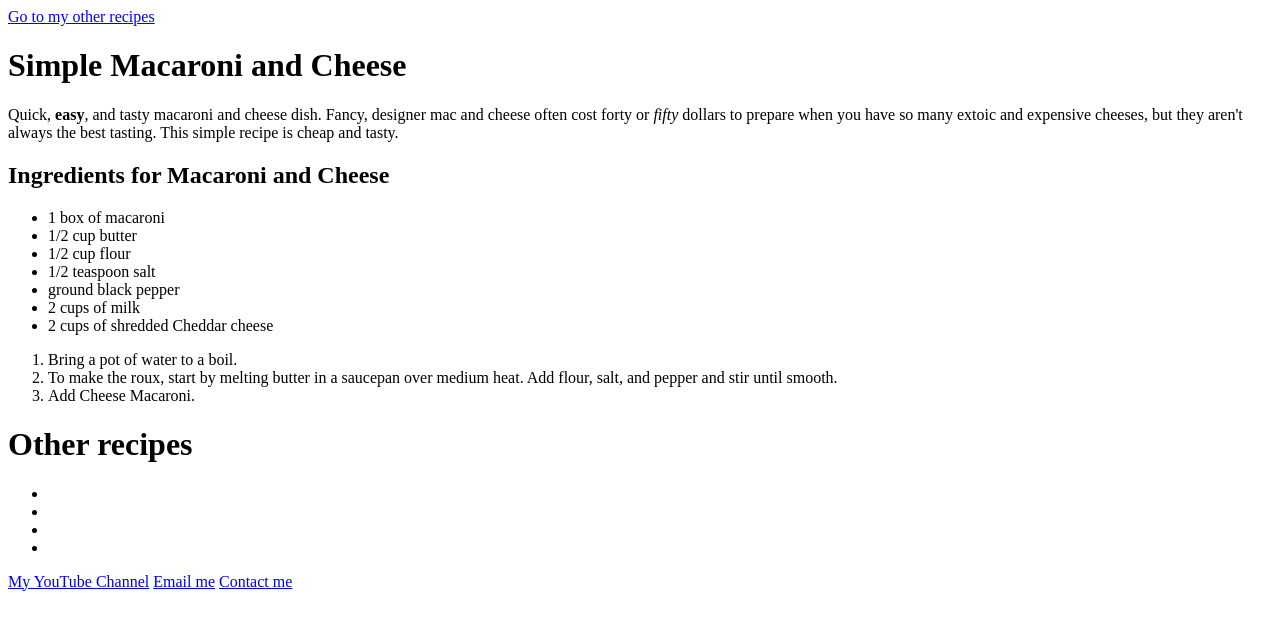
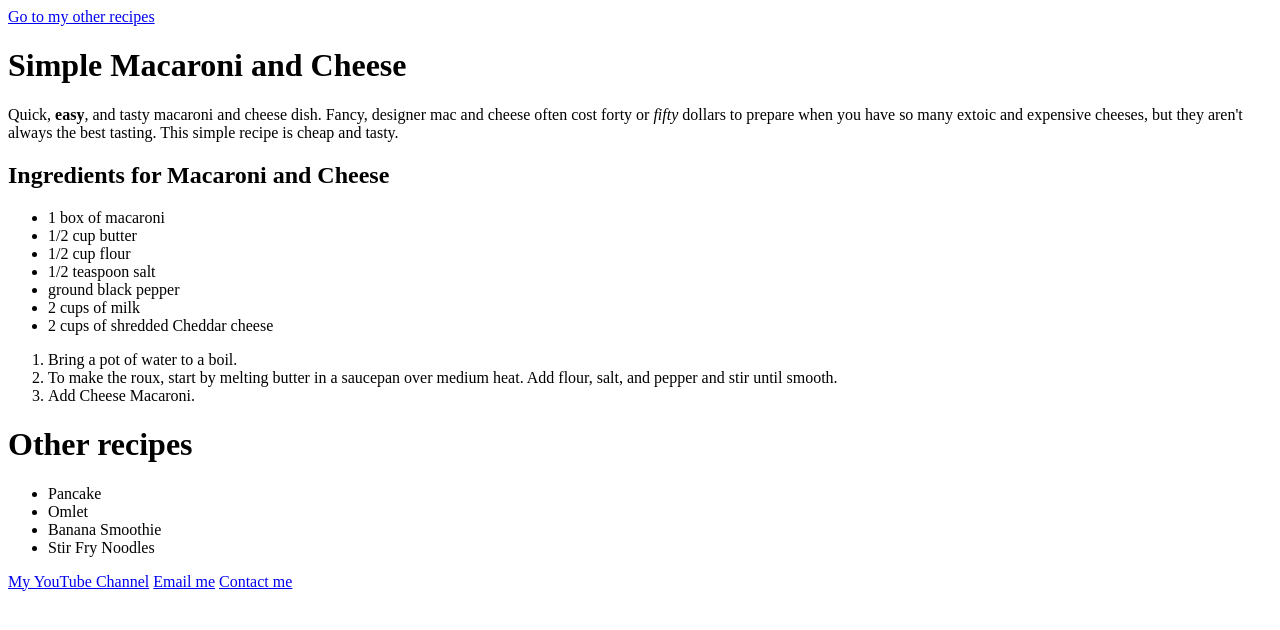
Before and after one commit to Aizen-senpai/html-project-1, a plain HTML site: page html-project-1/index.html in a window 1280 px wide. Drawn offline with Linux system fonts and the light colour scheme.

Commit message:
Add files via upload

```diff
--- a/html-project-1/index.html
+++ b/html-project-1/index.html
@@ -40,10 +40,10 @@
     <h1 id="other-recipes">Other recipes</h1>
 
     <ul>
-      <li></li>
-      <li></li>
-      <li></li>
-      <li></li>
+      <li>Pancake</li>
+      <li>Omlet</li>
+      <li>Banana Smoothie</li>
+      <li>Stir Fry Noodles</li>
     </ul>
 
     <a href="https://www.youtube.com/watch?v=GDGejH3SDNQ&t=2350s"
```
